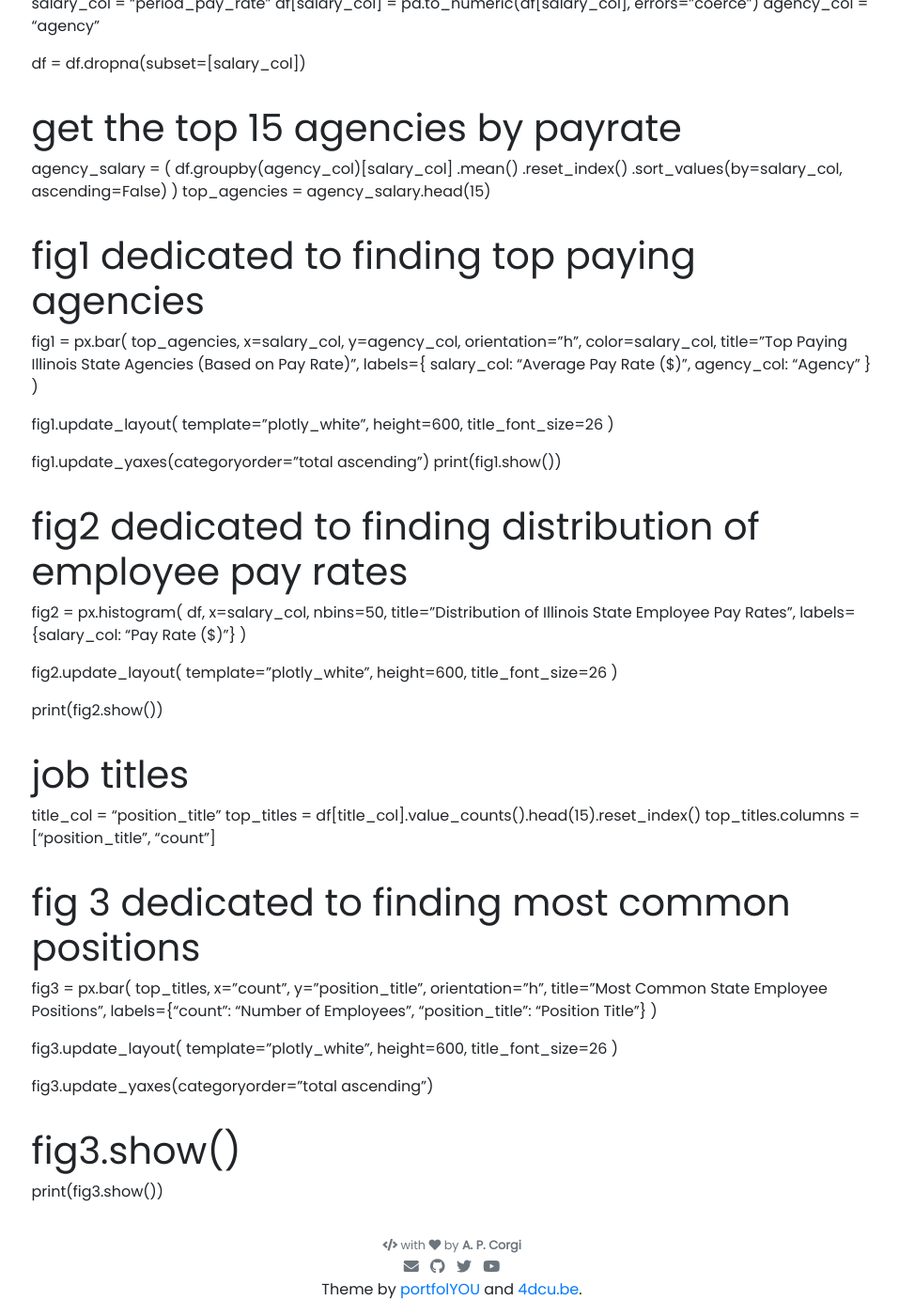
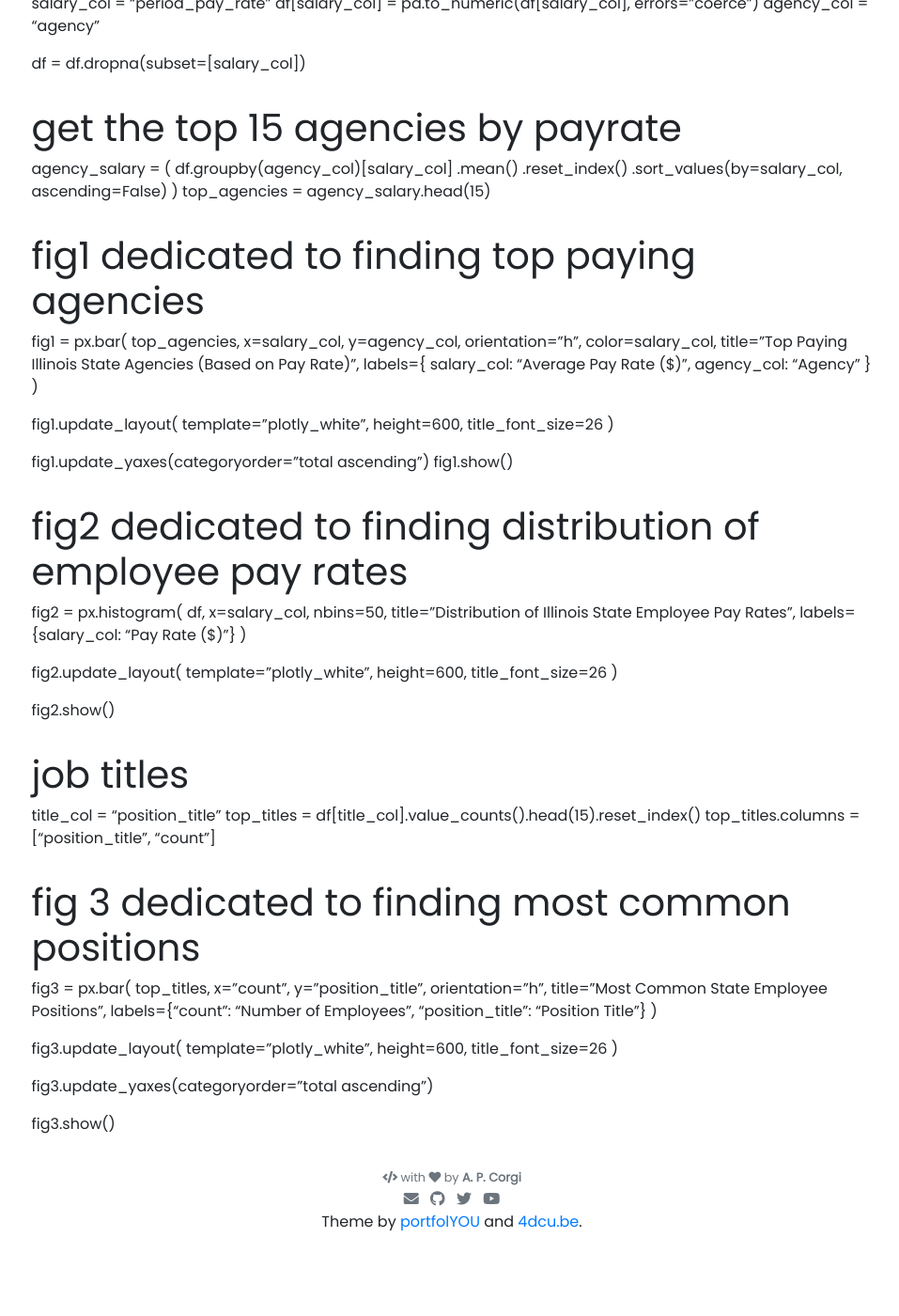
Before and after one commit to dheimba/dheimba.github.io, a Jekyll site: the page built from _projects/final3.md, in a window 1280 px wide and 1400 px high, scrolled down 786 px. Shown: the whole window at 94% size, without its empty margins (159-1116 px from the left). Built offline with Jekyll 4.4.1, drawn with Linux system fonts in a browser that asks for light colours; nearby versions of some CDN libraries; after the commit the page ends 2114 px from its top, so only the background shows below that.

Commit message:
Update final3.md

```diff
--- a/_projects/final3.md
+++ b/_projects/final3.md
@@ -57,7 +57,7 @@ fig1.update_layout(
 )
 
 fig1.update_yaxes(categoryorder="total ascending")
-print(fig1.show())
+fig1.show()
 
 # fig2 dedicated to finding distribution of employee pay rates
 fig2 = px.histogram(
@@ -74,7 +74,7 @@ fig2.update_layout(
     title_font_size=26
 )
 
-print(fig2.show())
+fig2.show()
 
 # job titles
 title_col = "position_title"
@@ -99,5 +99,4 @@ fig3.update_layout(
 
 fig3.update_yaxes(categoryorder="total ascending")
 
-# fig3.show()
-print(fig3.show())
+fig3.show()
```
